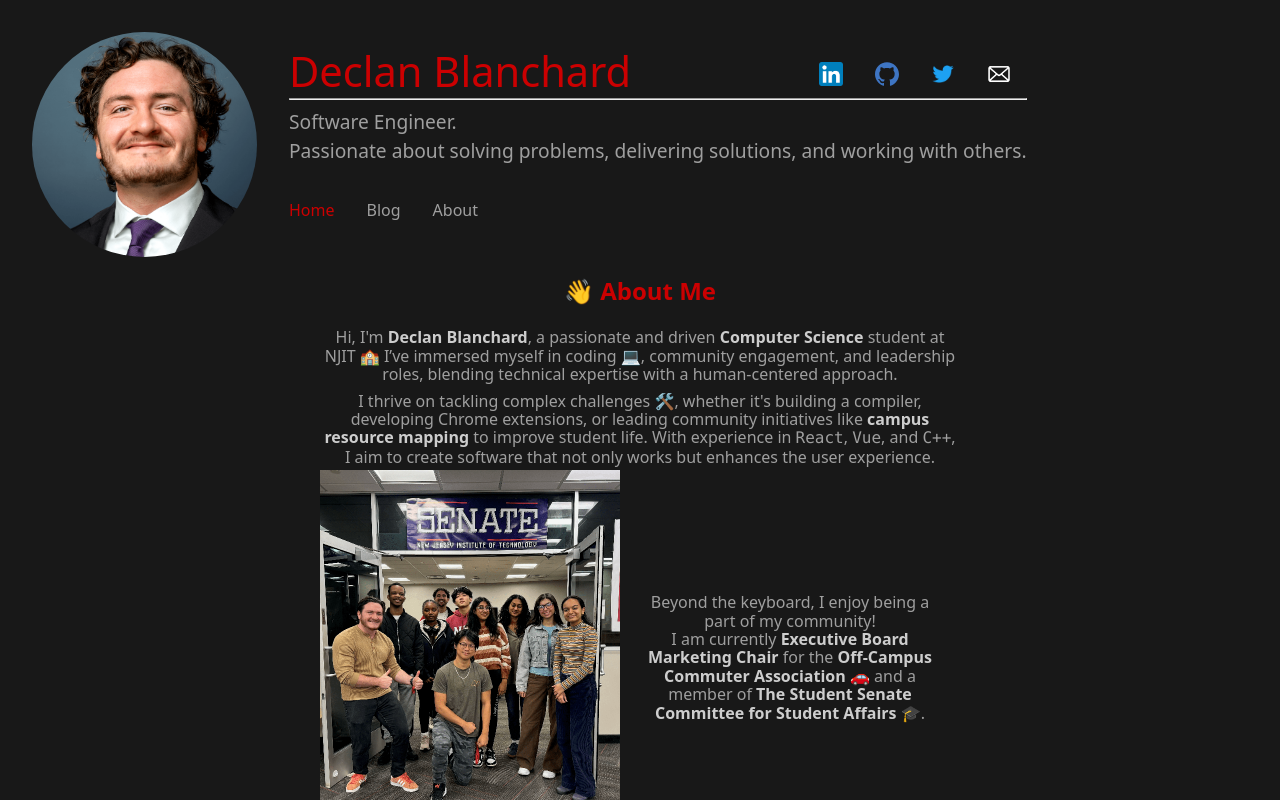
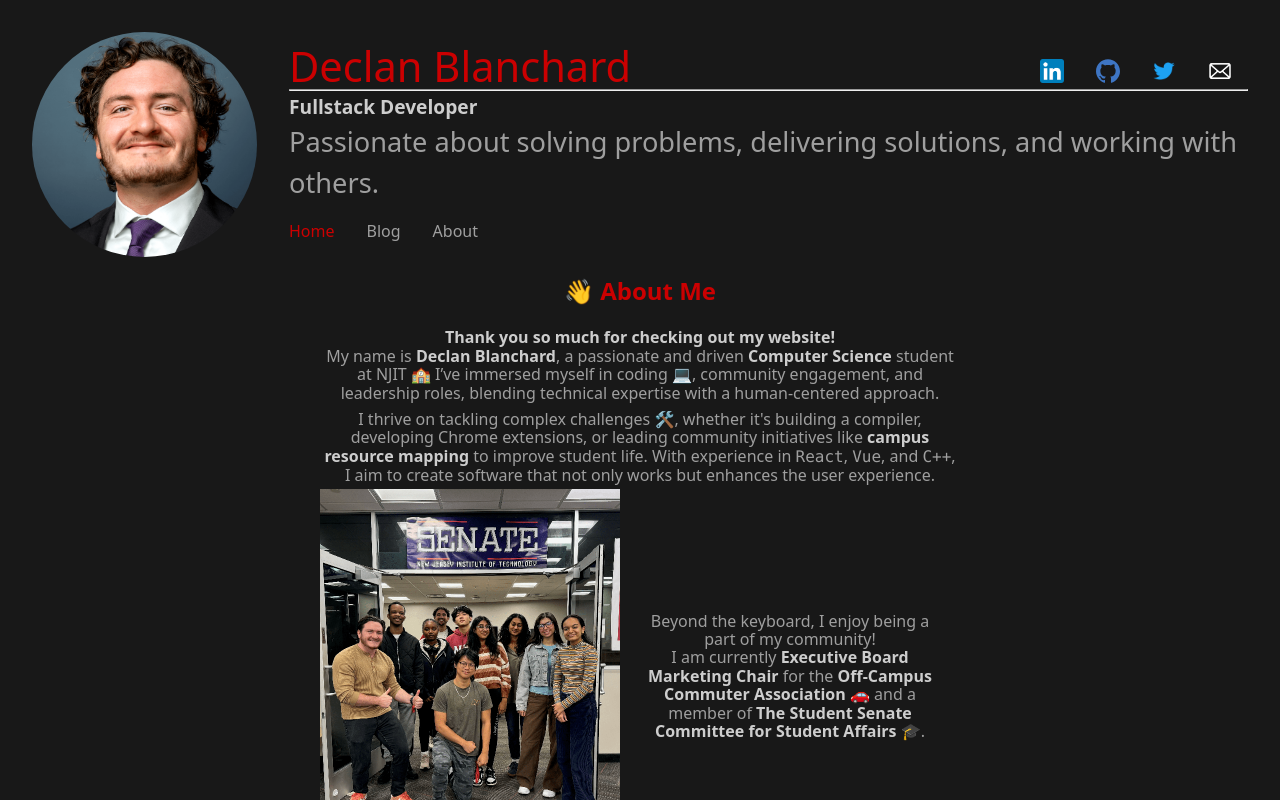
Before and after one commit to declanblanc/DeclansDigitalDevelopment, a Vue app: page / in a window 1280 px wide. Shown: the top 800 px of the page. Built offline with nearby package versions, Linux system fonts and the light colour scheme.

Commit message:
header and nav adjustments

```diff
--- a/src/App.vue
+++ b/src/App.vue
@@ -49,7 +49,7 @@ nav {
   width: 100%;
   font-size: 12px;
   text-align: center;
-  margin-top: 2rem;
+  margin-top: 1rem;
 }
 
 nav a.router-link-exact-active {
@@ -93,8 +93,8 @@ nav a:first-of-type {
     margin-left: -1rem;
     font-size: 1rem;
 
-    padding: 1rem 0;
-    margin-top: 1rem;
+    /* padding: 1rem 0; */
+    /* margin-top: 1rem; */
   }
 
   .profile-photo {
--- a/src/components/HelloWorld.vue
+++ b/src/components/HelloWorld.vue
@@ -30,8 +30,8 @@ defineProps({
       </h2>
     </div>
     <hr />
+    <strong>Fullstack Developer</strong>
     <p id="bio">
-      Software Engineer. <br />
       Passionate about solving problems, delivering solutions, and working with
       others.
     </p>
@@ -47,6 +47,11 @@ hr {
   justify-content: space-between;
   align-items: center;
 }
+
+unl {
+  color: rgb(205, 205, 205);
+  text-decoration: underline;
+}
 h1 {
   font-weight: 500;
   font-size: 2.6rem;
@@ -54,16 +59,22 @@ h1 {
   line-height: 1;
   margin: 0;
 }
-
+hr {
+  margin: 2px 0px 2px 0px;
+}
+strong {
+  font-size: 1.2rem;
+  color: rgb(205, 205, 205);
+}
 #bio {
-  font-size: 1.2rem;
+  font-size: 1.7rem;
   margin: 0;
   text-align: center;
 }
 .socials a {
-  /* display: flex;
+  display: flex;
   justify-content: center;
-  align-items: center; */
+  align-items: center;
   margin: 0;
   padding: 0px 16px;
 }
--- a/src/views/HomeView.vue
+++ b/src/views/HomeView.vue
@@ -2,7 +2,8 @@
   <div id="about-me" class="about">
     <h2>👋 About Me</h2>
     <p>
-      Hi, I'm <strong>Declan Blanchard</strong>, a passionate and driven
+      <strong>Thank you so much for checking out my website!</strong> <br />
+      My name is <strong>Declan Blanchard</strong>, a passionate and driven
       <strong>Computer Science</strong> student at NJIT 🏫 I’ve immersed myself
       in coding 💻, community engagement, and leadership roles, blending
       technical expertise with a human-centered approach.
```
